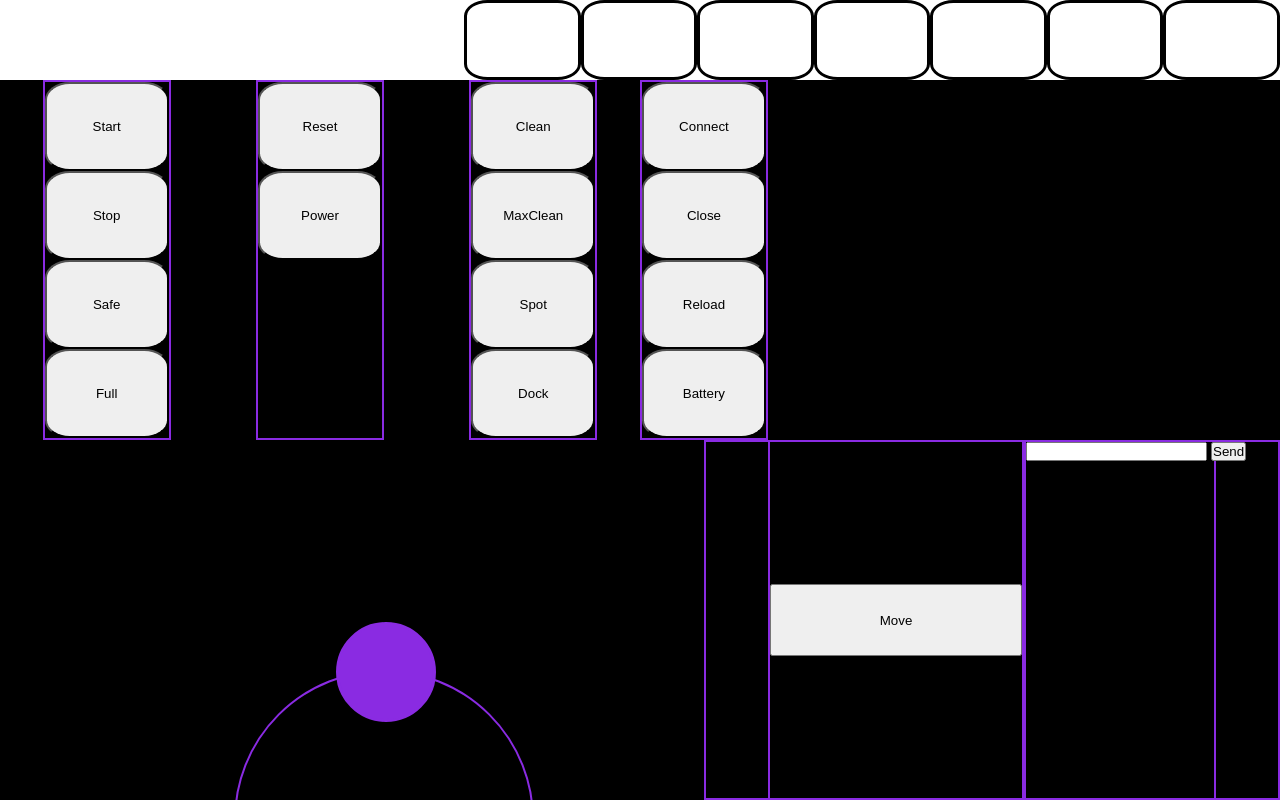
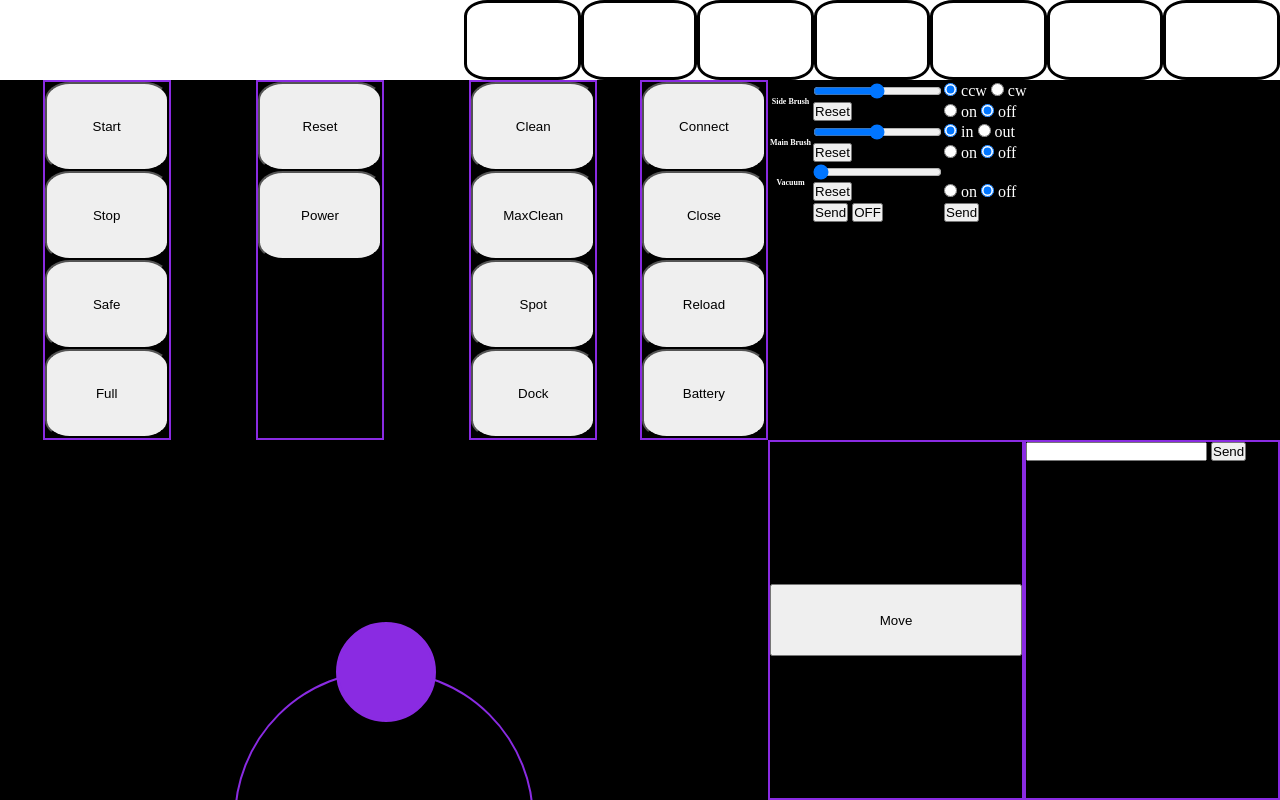
Before and after one commit to kv2000in/myRoomba, a plain HTML site: page index.html in a window 1280 px wide. Drawn offline with Linux system fonts and the light colour scheme.

Commit message:
Added control of brush and vacuum motors

```diff
--- a/index.html
+++ b/index.html
@@ -1,4 +1,5 @@
 !DOCTYPE html>
+
 <html>
     <head>
         <meta name="viewport" content="width=device-width, initial-scale=1.0, user-scalable=0">
@@ -80,7 +81,7 @@
                 position: fixed;
                 height: 10%;
                 background: white;
-                top:0%;
+                top: 0%;
             }
 
             .selectables {
@@ -128,15 +129,16 @@
 
             .fifty {
                 width: 50%;
+                position: relative;
             }
 
             .sixty {
                 width: 60%;
             }
+
             .eighty {
                 width: 80%;
             }
-
 
             .horizontalslider {
                 position: relative;
@@ -174,7 +176,6 @@
                 align-self: center;
                 height: 100%;
                 margin: 0 auto;
-
             }
 
             .genericbuttons {
@@ -328,8 +329,24 @@
                 -ms-transform: translateX(26px);
                 transform: translateX(26px);
             }
-            #top-left-4{
+
+            #top-left-4 {
                 margin: 0;
+            }
+
+            #top-left-5 {
+                position: absolute;
+                top: 0%;
+                right: 0%;
+            }
+
+            .contrast {
+                color: white;
+            }
+
+            th {
+                font-size: 8;
+                font-style: normal;
             }
         </style>
         <title>myRover</title>
@@ -352,7 +369,6 @@
         </div>
         <div class="half" id="top-half">
             <div class="ten vertical3slider" id="top-left-1" id="gearB">
-
                 <button class="gearbuttons" id="forwardgearbuttonB" onclick='doSend(Start)'>Start
 					</button>
                 <button class="gearbuttons" id="stopgearbuttonB" onclick='doSend(Stop)'>Stop
@@ -361,19 +377,14 @@
 					</button>
                 <button class="gearbuttons" id="reversegearbuttonB" onclick='doSend(Full)'>Full
 					</button>
-
             </div>
             <div class="ten vertical2slider" id="top-left-2">
-
                 <button class="gearbuttons" id="forwardgearbuttonB" onclick='doSend(Reset)'>Reset
 					</button>
                 <button class="gearbuttons" id="forwardgearbuttonB" onclick='doSend(PowerDown)'>Power
 					</button>
-
-
             </div>
             <div class="ten vertical2slider" id="top-left-3">
-
                 <button class="gearbuttons" id="forwardgearbuttonB" onclick='doSend(Clean)'>Clean
 					</button>
                 <button class="gearbuttons" id="forwardgearbuttonB" onclick='doSend(MaxClean)'>MaxClean
@@ -382,9 +393,7 @@
 					</button>
                 <button class="gearbuttons" id="reversegearbuttonB" onclick='doSend(SeekDock)'>Dock
 					</button>
-
             </div>
-
             <div class="fifty">
                 <div class="twenty vertical2slider" id="top-left-4">
                     <button class="gearbuttons" id="connectWS" onclick='doConnect()'>Connect
@@ -396,8 +405,89 @@
                     <button class="gearbuttons" id="getbatteryinforbtn" onclick='getbatteryinfo'>Battery
 				</button>
                 </div>
-                <div class="eighty vertical2slider" id="top-left-5">
-
+                <div class="eighty" id="top-left-5">
+                    <table>
+                        <tr>
+                            <th rowspan="2">
+                                <label class="contrast">Side Brush</label>
+                            </th>
+                            <td>
+                                <input type="range" id="sidebrushPWM" min="-127" max="127" value="0" step="5">
+                            </td>
+                            <td>
+                                <input type="radio" id="sidebrushccw" name="sidebrushdirection" checked>
+                                <label class="contrast">ccw</label>
+                                <input type="radio" id="sidebrushcw" name="sidebrushdirection">
+                                <label class="contrast">cw</label>
+                            </td>
+                        </tr>
+                        <tr>
+                            <td>
+                                <button id="resetsidebrush" onclick='document.getElementById("sidebrushPWM").value="0"'>Reset</button>
+                            </td>
+                            <td>
+                                <input type="radio" id="sidebrushon" name="sidebrushonoff">
+                                <label class="contrast">on</label>
+                                <input type="radio" id="sidebrushoff" name="sidebrushonoff" checked>
+                                <label class="contrast">off</label>
+                            </td>
+                        </tr>
+                        <tr>
+                            <th rowspan="2">
+                                <label class="contrast">Main Brush</label>
+                            </th>
+                            <td>
+                                <input type="range" id="mainbrushPWM" min="-127" max="127" value="0" step="5">
+                            </td>
+                            <td>
+                                <input type="radio" id="mainbrushin" name="mainbrushdirection" checked>
+                                <label class="contrast">in</label>
+                                <input type="radio" id="mainbrushout" name="mainbrushdirection">
+                                <label class="contrast">out</label>
+                            </td>
+                        </tr>
+                        <tr>
+                            <td>
+                                <button id="resetmainbrush" onclick='document.getElementById("mainbrushPWM").value = "0"'>Reset</button>
+                            </td>
+                            <td>
+                                <input type="radio" id="mainbrushon" name="mainbrushonoff">
+                                <label class="contrast">on</label>
+                                <input type="radio" id="mainbrushoff" name="mainbrushonoff" checked>
+                                <label class="contrast">off</label>
+                            </td>
+                        </tr>
+                        <tr>
+                            <th rowspan="2">
+                                <label class="contrast">Vacuum</label>
+                            </th>
+                            <td>
+                                <input type="range" id="vacuumPWM" min="0" max="127" value="0" step="5">
+                            </td>
+                            <td></td>
+                        </tr>
+                        <tr>
+                            <td>
+                                <button id="resetvacuum" onclick='document.getElementById("vacuumPWM").value = "0"'>Reset</button>
+                            </td>
+                            <td>
+                                <input type="radio" id="vacuumon" name="vacuumonoff">
+                                <label class="contrast">on</label>
+                                <input type="radio" id="vacuumoff" name="vacuumonoff" checked>
+                                <label class="contrast">off</label>
+                            </td>
+                        </tr>
+                        <tr>
+                            <th></th>
+                            <td>
+                                <button id="sendmotorspwm" onclick='sendPWMMotors(document.getElementById("mainbrushPWM").value,document.getElementById("sidebrushPWM").value,document.getElementById("vacuumPWM").value)'>Send</button>
+                                <button id="allmotorsoff" onclick='sendRunMotorsFullSpeed(0,0,0,0,0)'>OFF</button>
+                            </td>
+                            <td>
+                                <button id="sendmotors" onclick='sendRunMotorsFullSpeed(document.getElementById("mainbrushout").checked? 1:0, document.getElementById("sidebrushcw").checked? 1:0, document.getElementById("mainbrushon").checked? 1:0,document.getElementById("vacuumon").checked? 1:0,document.getElementById("sidebrushon").checked? 1:0)'>Send</button>
+                            </td>
+                        </tr>
+                    </table>
                 </div>
             </div>
         </div>
@@ -524,7 +614,8 @@ parseInt(myval, 16);
         var maxCCWRadius = 2000;
         var velocitySteps = 20;
         //steps in mm/s
-        var currentRadius = 32767; //default straight
+        var currentRadius = 32767;
+        //default straight
         var currentVelocity = 0;
         /*
 It takes four data bytes, interpreted as two 16-bit signed
@@ -575,7 +666,7 @@ place or drive straight, as specified below. A negative velocity makes Roomba dr
             var myradiusHbyte = myradius.split(":")[0];
             var myradiusLbyte = myradius.split(":")[1];
 
-            console.log(myvelocityHbyte, myvelocityLbyte, myradiusHbyte, myradiusLbyte);
+            //console.log(myvelocityHbyte, myvelocityLbyte, myradiusHbyte, myradiusLbyte);
 
             doSend(Drive);
             doSend(myvelocityHbyte);
@@ -632,8 +723,9 @@ brush is counterclockwise. Default direction for the main brush/flapper is inwar
         To turn on the main brush inward and the side brush clockwise, send: [138] [13]
         */
             myval = "000" + mainbrushoutward + sidebrushCW + mainbrush + vacuum + sidebrush;
-            console.log(parseInt(myval, 2));
-            //doSend(RunMotorsFullSpeed);doSend(parseInt(myval,2));
+            //console.log(parseInt(myval, 2));
+            doSend(RunMotorsFullSpeed);
+            doSend(parseInt(myval, 2));
 
         }
         function sendPWMMotors(mainbrushPWM, sidebrushPWM, vacuumPWM) {
@@ -789,7 +881,7 @@ counterclockwise. Default direction for the main brush/flapper is inward.
                 //if (myangle >= steeringservominangle && myangle <= steeringservomaxangle){
                 //console.log(myangle);
                 currentRadius = myangle;
-                sendDrive(currentVelocity,currentRadius);
+                sendDrive(currentVelocity, currentRadius);
                 previoussentangle = myangle;
 
                 // }
@@ -803,8 +895,8 @@ counterclockwise. Default direction for the main brush/flapper is inward.
         draggable.addEventListener('touchend', function(event) {
             draggable.style.left = '100px';
             draggable.style.top = '-50px';
-            currentRadius=32767;
-            sendDrive(currentVelocity,currentRadius);
+            currentRadius = 32767;
+            sendDrive(currentVelocity, currentRadius);
         }, passiveSupported ? {
             passive: true
         } : false);
@@ -891,7 +983,7 @@ counterclockwise. Default direction for the main brush/flapper is inward.
                 if (Math.abs(valuetosendA - mypreviousPWMAsent) > velocitySteps) {
 
                     console.log(valuetosendA);
-                    sendDrive(valuetosendA,currentRadius);
+                    sendDrive(valuetosendA, currentRadius);
 
                     mypreviousPWMAsent = valuetosendA;
                     currentVelocity = valuetosendA;
@@ -903,14 +995,12 @@ counterclockwise. Default direction for the main brush/flapper is inward.
                 if (Math.abs(valuetosendA - mypreviousPWMAsent) > velocitySteps) {
 
                     console.log(valuetosendA);
-                    sendDrive(valuetosendA,currentRadius);
+                    sendDrive(valuetosendA, currentRadius);
 
                     mypreviousPWMAsent = valuetosendA;
                     currentVelocity = valuetosendA;
 
-                } else {
-                //stop
-
+                } else {//stop
 
                 }
 
@@ -924,16 +1014,13 @@ counterclockwise. Default direction for the main brush/flapper is inward.
         mysliderA.addEventListener('touchend', function(event) {
             motorAmoving = false;
             currentVelocity = 0;
-            sendDrive(currentVelocity,currentRadius);
+            sendDrive(currentVelocity, currentRadius);
 
             mysliderA.style.top = 40 + '%';
 
         }, passiveSupported ? {
             passive: true
         } : false);
-
-
-
 
         var onlongtouch;
         var timer;
```
Also changed, not shown: 1 other file. Lines whose indentation alone changed are shown as unchanged.
